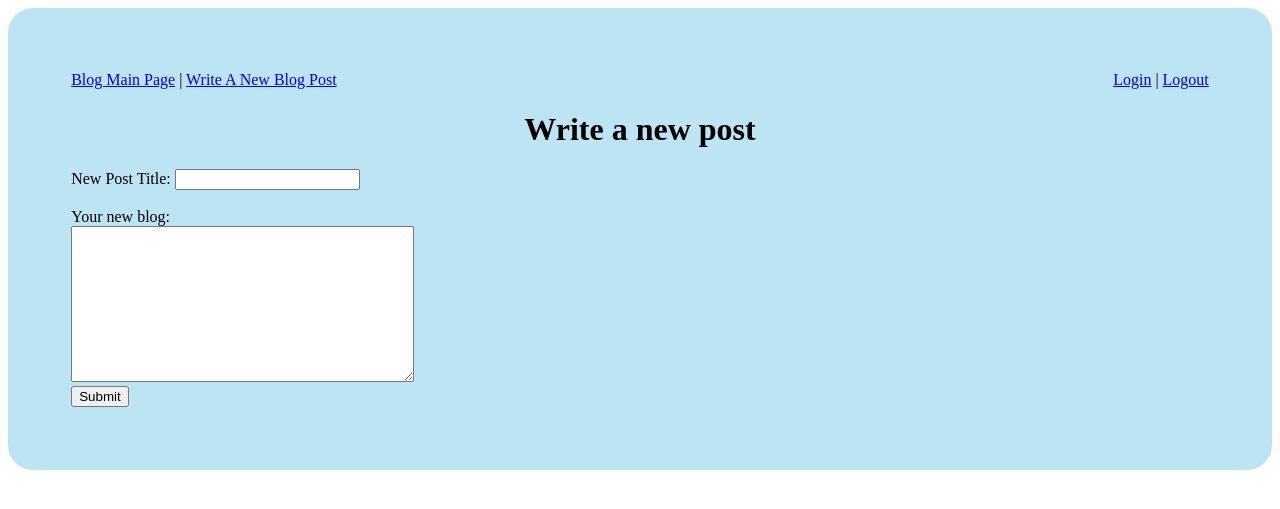
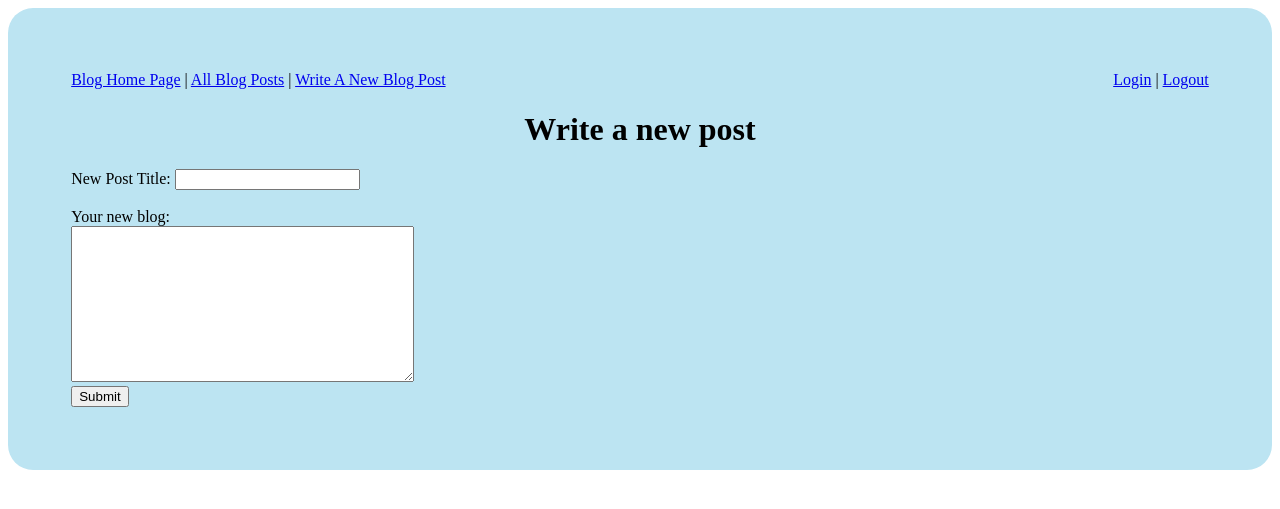
Before and after one commit to richardziegler/blogz, a Flask app: page /newpost in a window 1280 px wide. Shown: the top 509 px of the page. Run offline with Flask 2, Linux system fonts and the light colour scheme; the visitor is signed in with stand-in values (Sample User, id 1); data comes from the database, SQL or seed files in the repository.

Commit message:
Added index page, cannot get blog posts to render on /blog page

```diff
--- a/main.py
+++ b/main.py
@@ -34,21 +34,28 @@ class User(db.Model):
 
 @app.before_request
 def require_login():
-    allowed_routes = ['blog', 'login', 'signup', 'viewpost', 'logout']
+    allowed_routes = ['blog', 'login', 'signup', 'viewpost', 'logout', 'index']
     if request.endpoint not in allowed_routes and 'username' not in session:
         return redirect('/login')
 
 @app.route('/', methods=['POST', 'GET'])
 def index():
-    return redirect('/blog')
+    users = User.query.order_by('-id').all()
+
+    return render_template('index.html', users=users, title="Build-A-Blog")
 
 @app.route('/blog', methods=['POST', 'GET'])
 def blog():
+    id = request.args.get('id')
+    if request.method == 'POST':
+        id = request.form['id']
+
+    post_id = Post.query.filter_by(id=id).first()
 
     owner = User.query.all()
     posts = Post.query.order_by('-id').all()
     return render_template('blog.html', title="Build-A-Blog",
-        posts=posts, owner=owner)
+        posts=posts, owner=owner, post_id=post_id)
 
 @app.route('/newpost', methods=['POST', 'GET'])
 def newpost():
--- a/templates/base.html
+++ b/templates/base.html
@@ -24,7 +24,7 @@
 
     <div class="body">
     <div>
-        <a href="/blog">Blog Main Page</a> | <a href="/newpost">Write A New Blog Post</a>
+        <a href="/">Blog Home Page</a> | <a href="/blog">All Blog Posts</a> | <a href="/newpost">Write A New Blog Post</a>
 
 
         <div class="log">
```
Also changed, not shown: templates/blog.html (+1 -14 lines), templates/index.html (added, +20 -0 lines).
